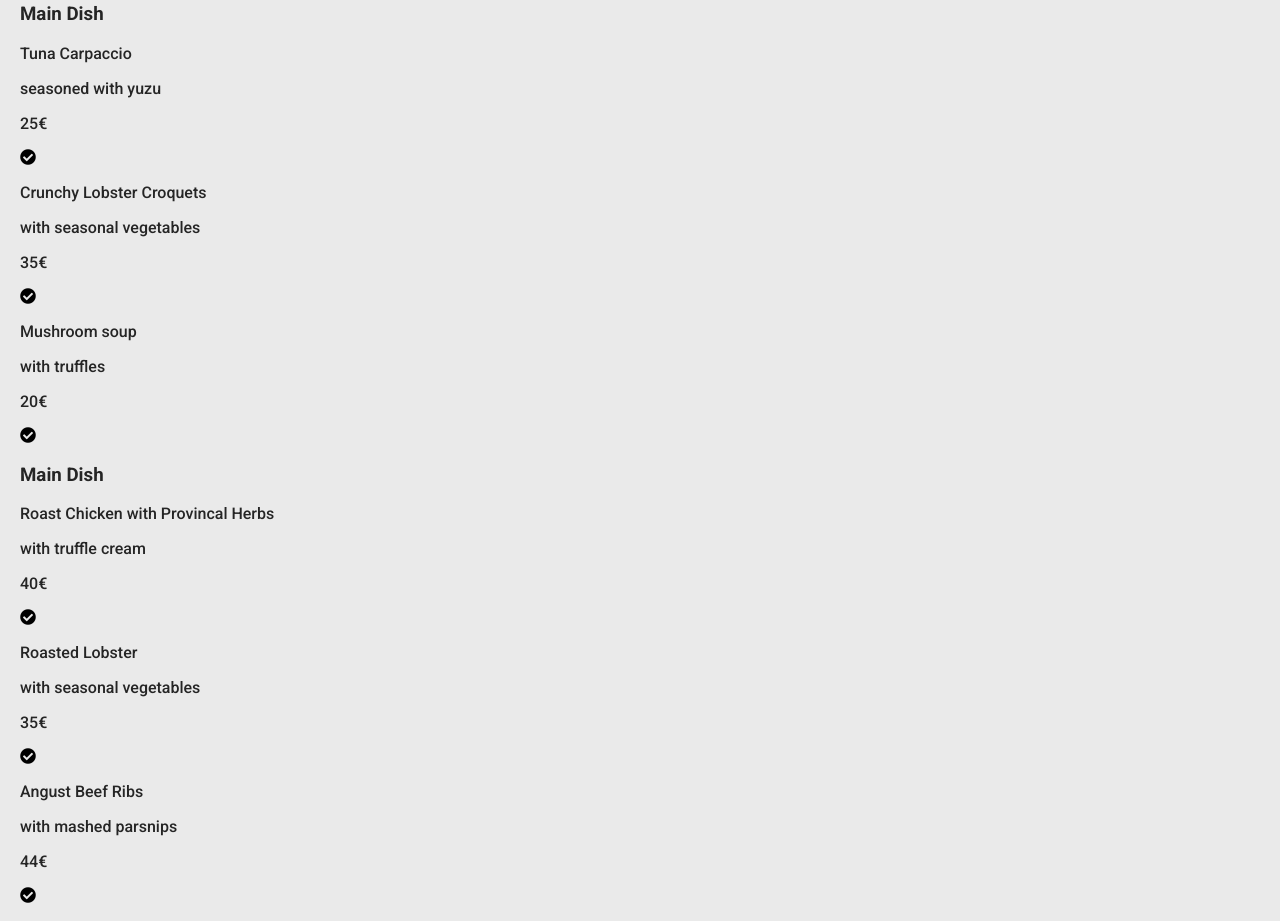
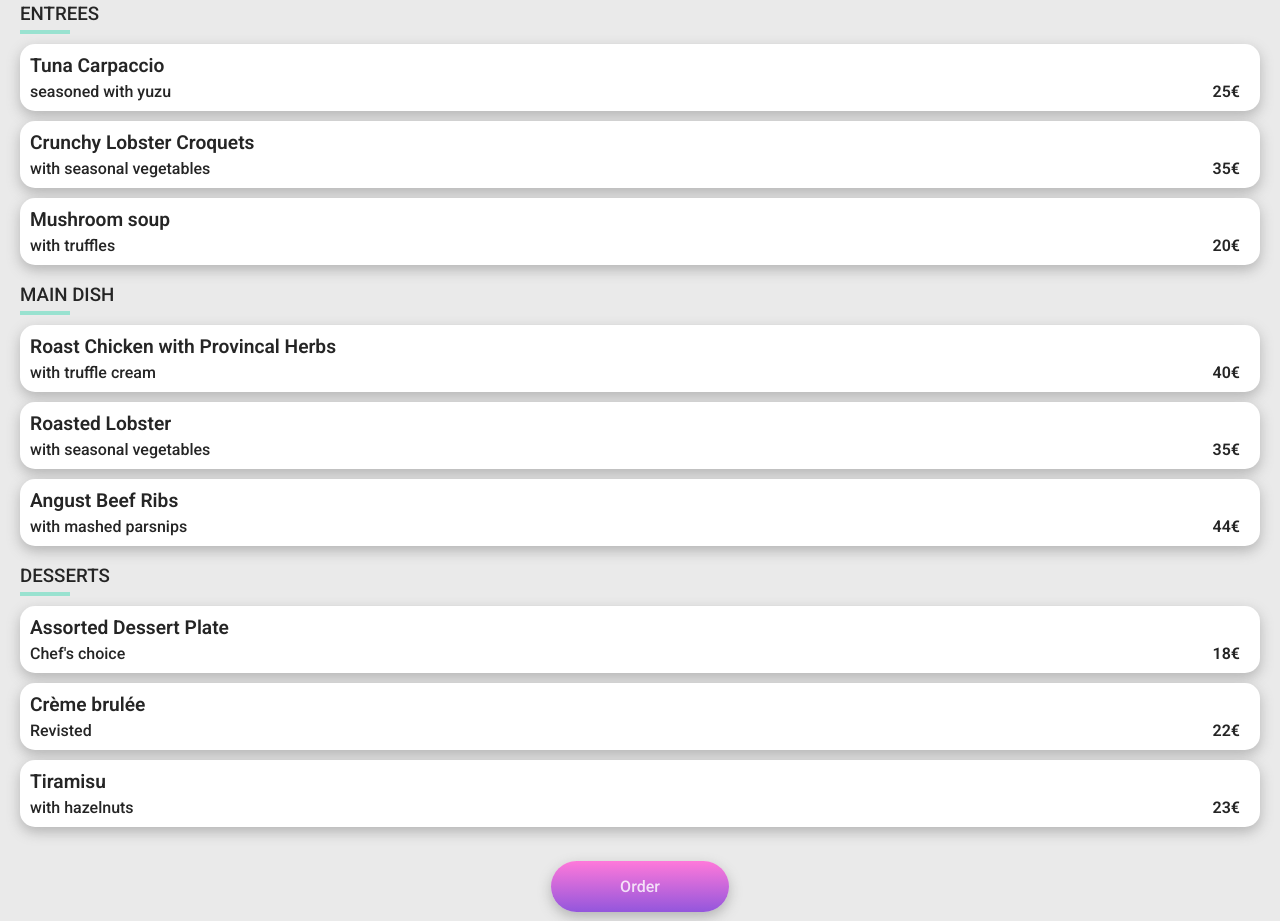
Before and after one commit to wenzTechie/ohmyfood, a website: page menus/legourmand.html in a window 1280 px wide. Shown: the part 911-1832 px from the top of the page. Drawn offline with Linux system fonts and the light colour scheme; a web font is replaced by a local one.

Commit message:
Completion of Menu  and button

```diff
--- a/menus/legourmand.html
+++ b/menus/legourmand.html
@@ -33,7 +33,7 @@
                 <div class="l-menu-course-container">
                     <div class="c-menu-course">
                         <div class="c-menu-intro">
-                            <h3 class="c-menu-intro__label">Main Dish</h3>
+                            <h3 class="c-menu-intro__label">Entrees</h3>
                             <div class="c-menu-intro__underline"></div>
                         </div>
                         <div class="c-menu-item">
@@ -123,7 +123,12 @@
                     </div>
                 </div>
             </div>
+            <div class="l-order-button">
+                <a href="../index.html" class="l-order-button__link">Order</a>
+            </div>
         </div>
+
+
 
         <footer class="c-footer">
             <ul class="l-footer-ul">
--- a/sass/pages/_menus.scss
+++ b/sass/pages/_menus.scss
@@ -44,3 +44,57 @@
         margin-top: 10px;
     }
 }
+
+.c-menu-course {
+
+}
+
+.c-menu-intro {
+    &__label {
+        text-transform: uppercase;
+        font-weight: 400;
+        margin-bottom: 5px;
+    }
+    &__underline{
+        width: 50px;
+        border-bottom: solid 4px $tertiary;
+    }
+}
+
+.c-menu-item {
+    background-color: white;
+    border-radius: 15px;
+    box-shadow: $stOutset;
+    position: relative;
+    padding: 10px;
+    margin: 10px 0;
+    &__name {
+        font-size: 1.2em;
+        font-weight: 600;
+        margin: 0 35px 5px 0;
+    }
+    &__notes {
+       margin: 5px 35px 0 0;
+    }
+    &__price {
+        position: absolute;
+        right: 20px;
+        bottom: 0;
+        margin: 0 0 10px 0;
+        font-weight: 600;
+    }
+    &--order-check-container {
+        display: none;
+    }
+}
+
+.l-order-button {
+    margin: 40px auto 30px auto;
+    &__link {
+        padding: 16px 69px;
+        border-radius: 28px;
+        box-shadow: $stOutset;
+        background-image: linear-gradient($secondary, $primary);
+        color: rgba(255, 255, 255, .8);
+    }
+}
```
Also changed, not shown: menus/bastille.html (+3 -1 lines), menus/enchantedplate.html (+3 -1 lines), menus/fullpalette.html (+4 -2 lines), css/style.css, 1 other file.
